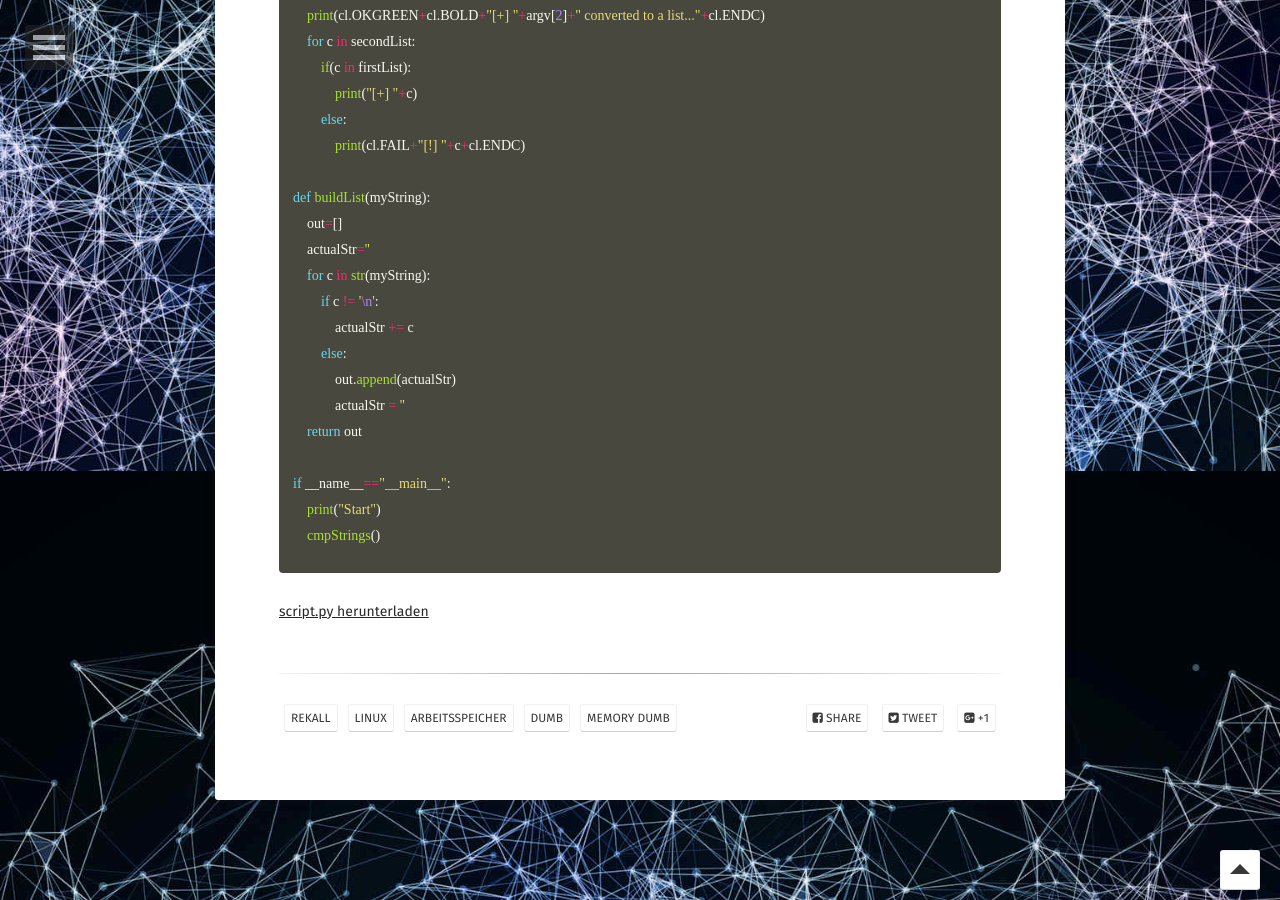
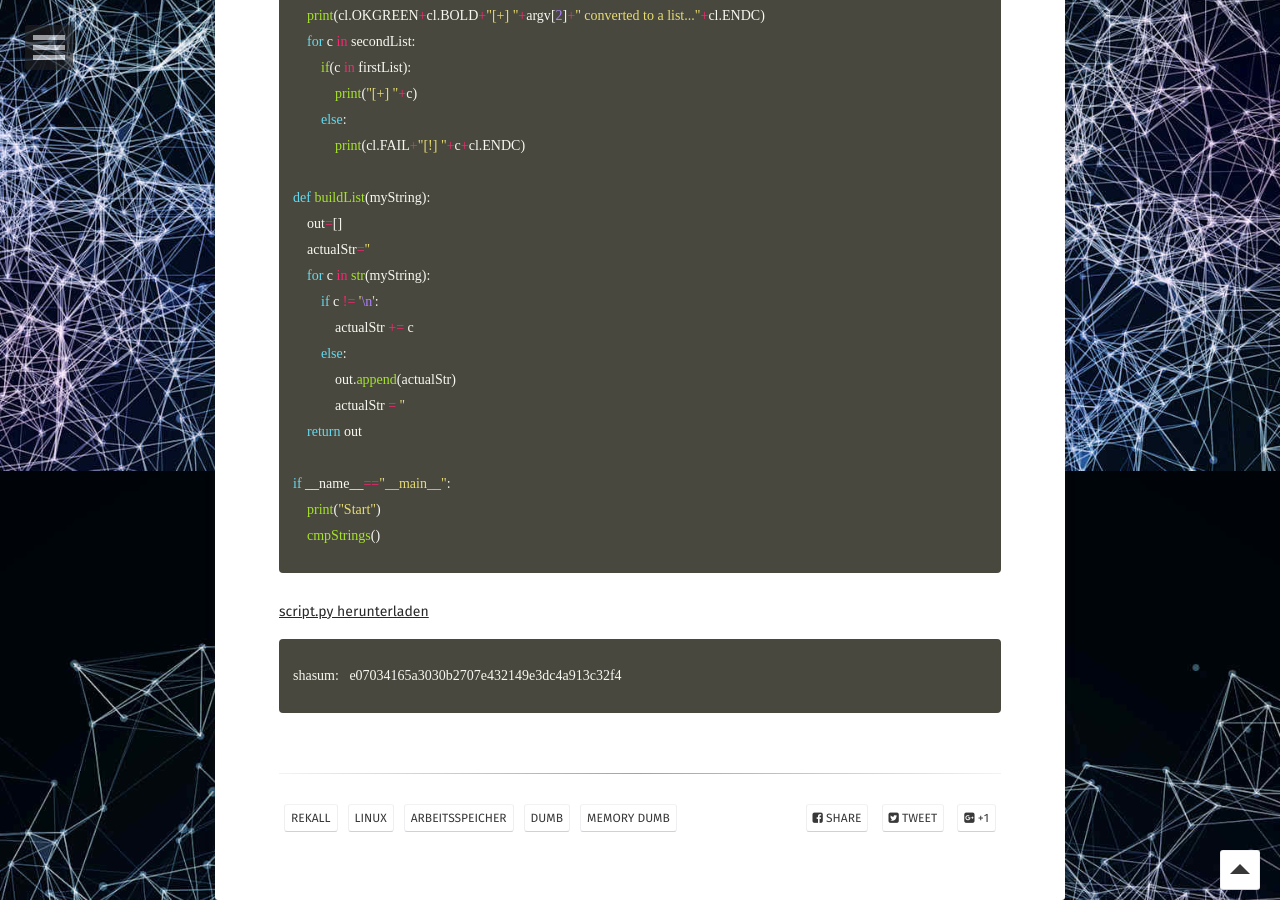
Before and after one commit to lauliger/IT-Sicherheit, a Jekyll site: the page built from _posts/2019-01-08-Arbeitsspeicheruntersuchung.md, in a window 1280 px wide and 900 px high, scrolled down 12129 px. Built offline with Jekyll 4.4.1, drawn with Linux system fonts in a browser that asks for light colours; some web fonts are replaced.

Commit message:
Update 2019-01-08-Arbeitsspeicheruntersuchung.md

```diff
--- a/_posts/2019-01-08-Arbeitsspeicheruntersuchung.md
+++ b/_posts/2019-01-08-Arbeitsspeicheruntersuchung.md
@@ -452,3 +452,6 @@ if __name__=="__main__":
     cmpStrings()
 {% endhighlight %}
 <a href="https://raw.githubusercontent.com/lauliger/IT-Sicherheit/master/script.py" download="download">script.py herunterladen</a>
+{% highlight bash %}
+shasum:   e07034165a3030b2707e432149e3dc4a913c32f4
+{% endhighlight %}
```
